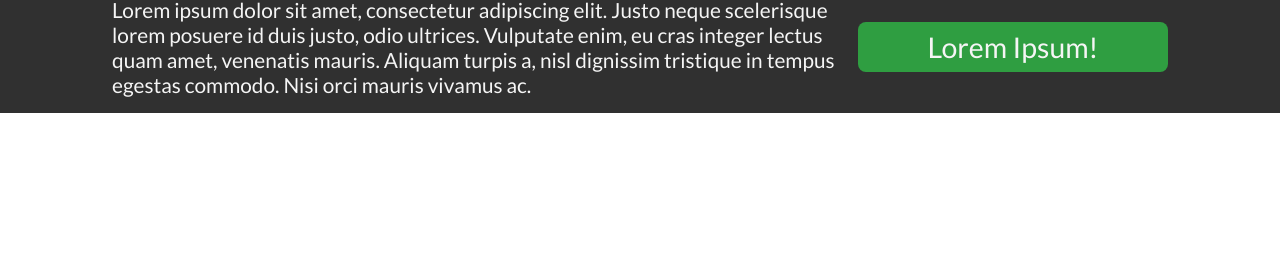
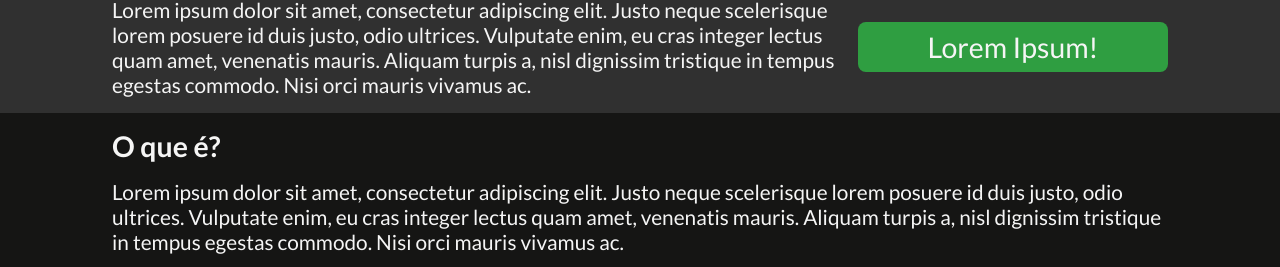
Before and after one commit to ifpeopensource/ifpeopensource.com.br, a Next.js app: page / in a window 1280 px wide. Shown: the part 1277-1544 px from the top of the page. Before the commit the page ends 1390 px from the top, so only its background shows below. Built offline with nearby package versions, Linux system fonts and the light colour scheme.

Commit message:
Implementa a seçao 'O que e?'

```diff
--- /dev/null
+++ b/src/components/WhoWeAre/index.tsx
@@ -0,0 +1,17 @@
+import Section from '../Section';
+import { Description, Title } from '../../styles/sections';
+
+const WhoWeAre: React.FC = () => (
+  <Section>
+    <Title>O que é?</Title>
+    <Description>
+      Lorem ipsum dolor sit amet, consectetur adipiscing elit. Justo neque
+      scelerisque lorem posuere id duis justo, odio ultrices. Vulputate enim, eu
+      cras integer lectus quam amet, venenatis mauris. Aliquam turpis a, nisl
+      dignissim tristique in tempus egestas commodo. Nisi orci mauris vivamus
+      ac.
+    </Description>
+  </Section>
+);
+
+export default WhoWeAre;
--- a/src/pages/Home.tsx
+++ b/src/pages/Home.tsx
@@ -7,6 +7,7 @@ import HeroHeader from '../components/HeroHeader';
 import SectionsContainer from '../components/SectionsContainer';
 import Projects from '../components/Projects';
 import HowToJoin from '../components/HowToJoin';
+import WhoWeAre from '../components/WhoWeAre';
 
 import { Container } from '../styles/pages/Home';
 
@@ -45,6 +46,7 @@ const Home: React.FC<HomeProps> = ({ setTheme }) => (
         ]}
       />
       <HowToJoin />
+      <WhoWeAre />
     </SectionsContainer>
   </Container>
 );
```
